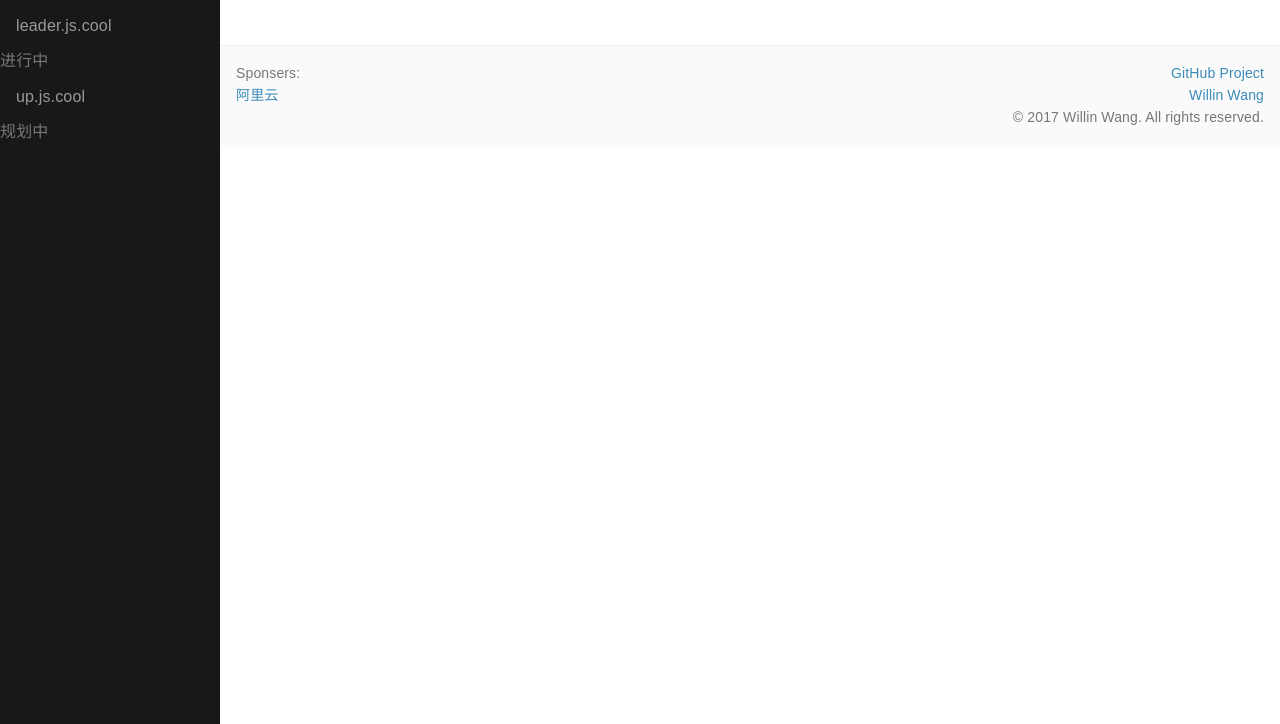
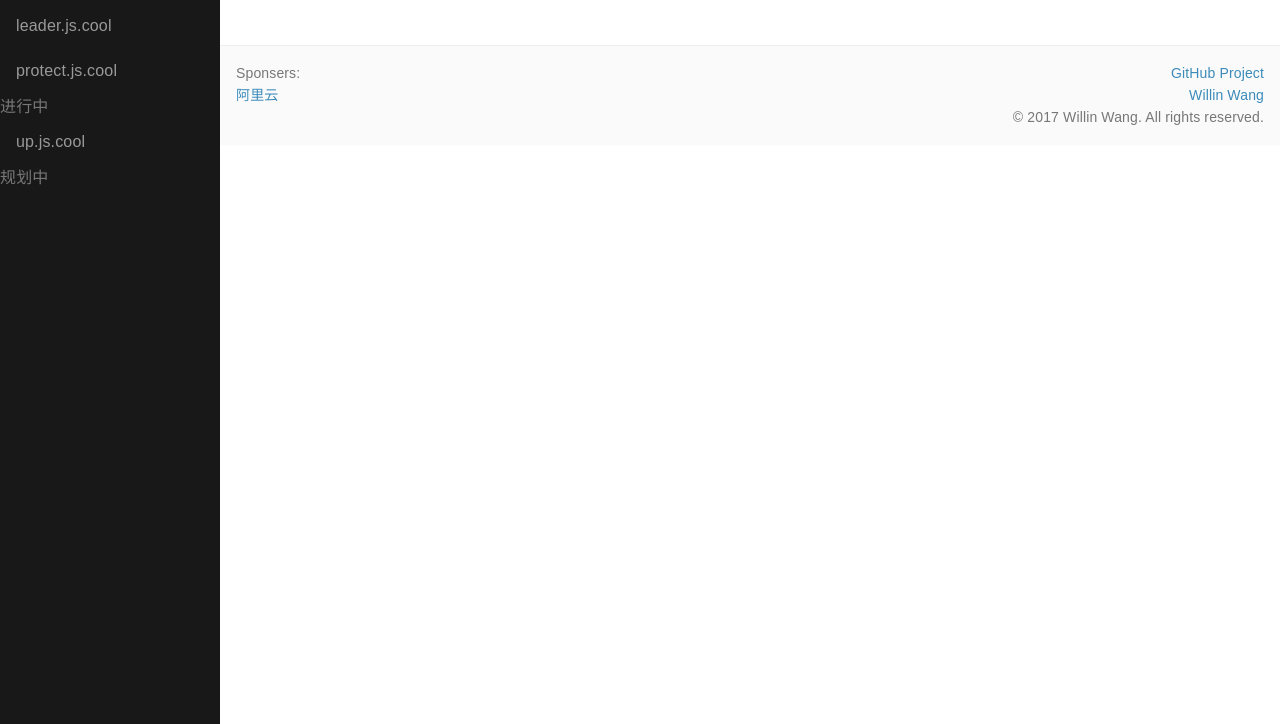
Before and after one commit to wshow/js.cool, a website: page index.html in a window 1280 px wide. Shown: the part 76-800 px from the top of the page. Drawn offline with Linux system fonts and the light colour scheme.

Commit message:
Willin Auto Deployed

```diff
--- a/index.html
+++ b/index.html
@@ -39,6 +39,7 @@
         <ul class="pure-menu-list">
           <li class="pure-menu-item">已上线</li>
           <li class="pure-menu-item"><a href="https://leader.js.cool/" class="pure-menu-link">leader.js.cool</a></li>
+          <li class="pure-menu-item"><a href="https://protect.js.cool/" class="pure-menu-link">protect.js.cool</a></li>
           <li class="pure-menu-item">进行中</li>
           <li class="pure-menu-item"><a href="https://up.js.cool/" class="pure-menu-link">up.js.cool</a></li>
           <li class="pure-menu-item">规划中</li>
```
Also changed, not shown: 1 other file.
